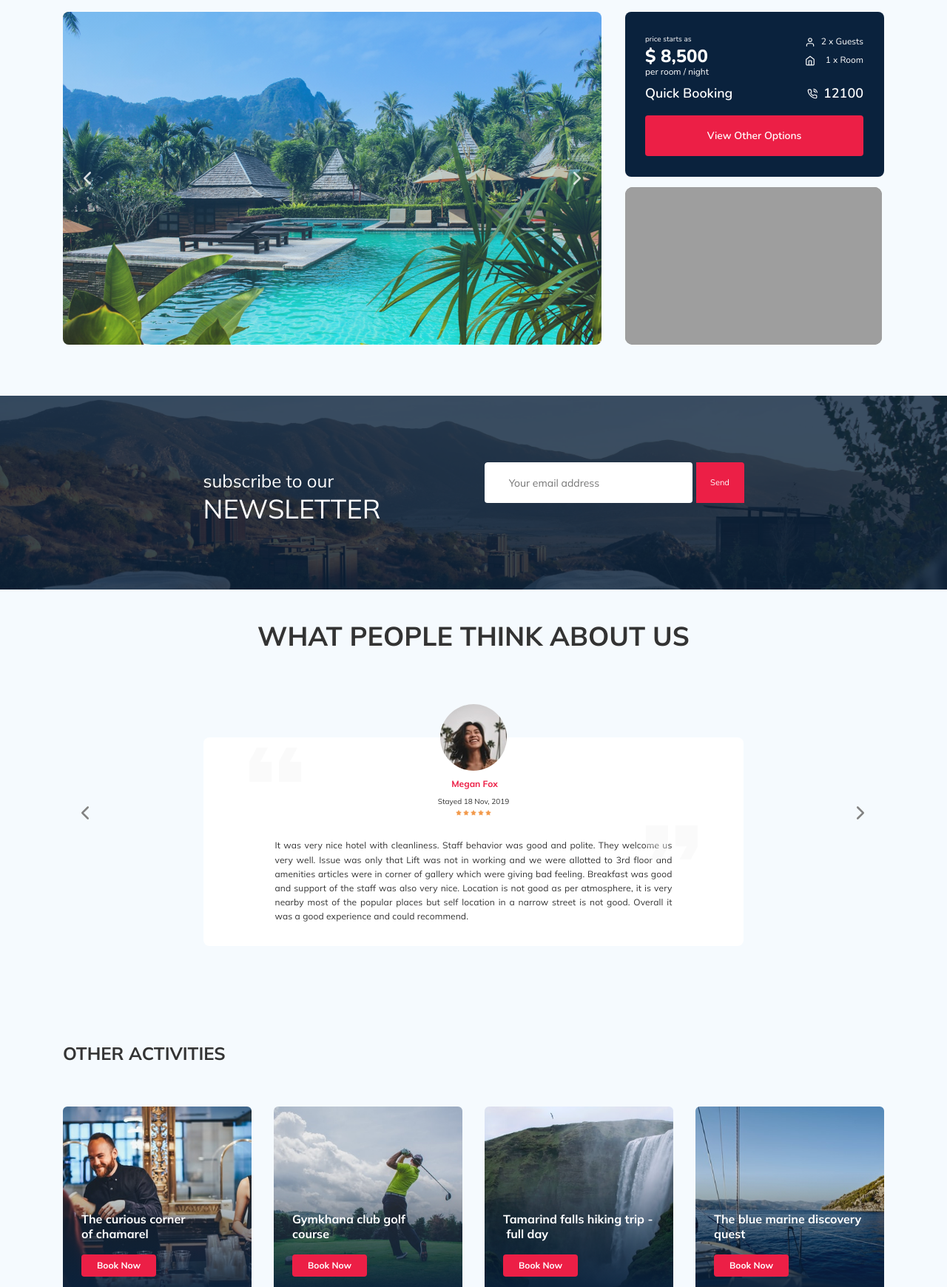
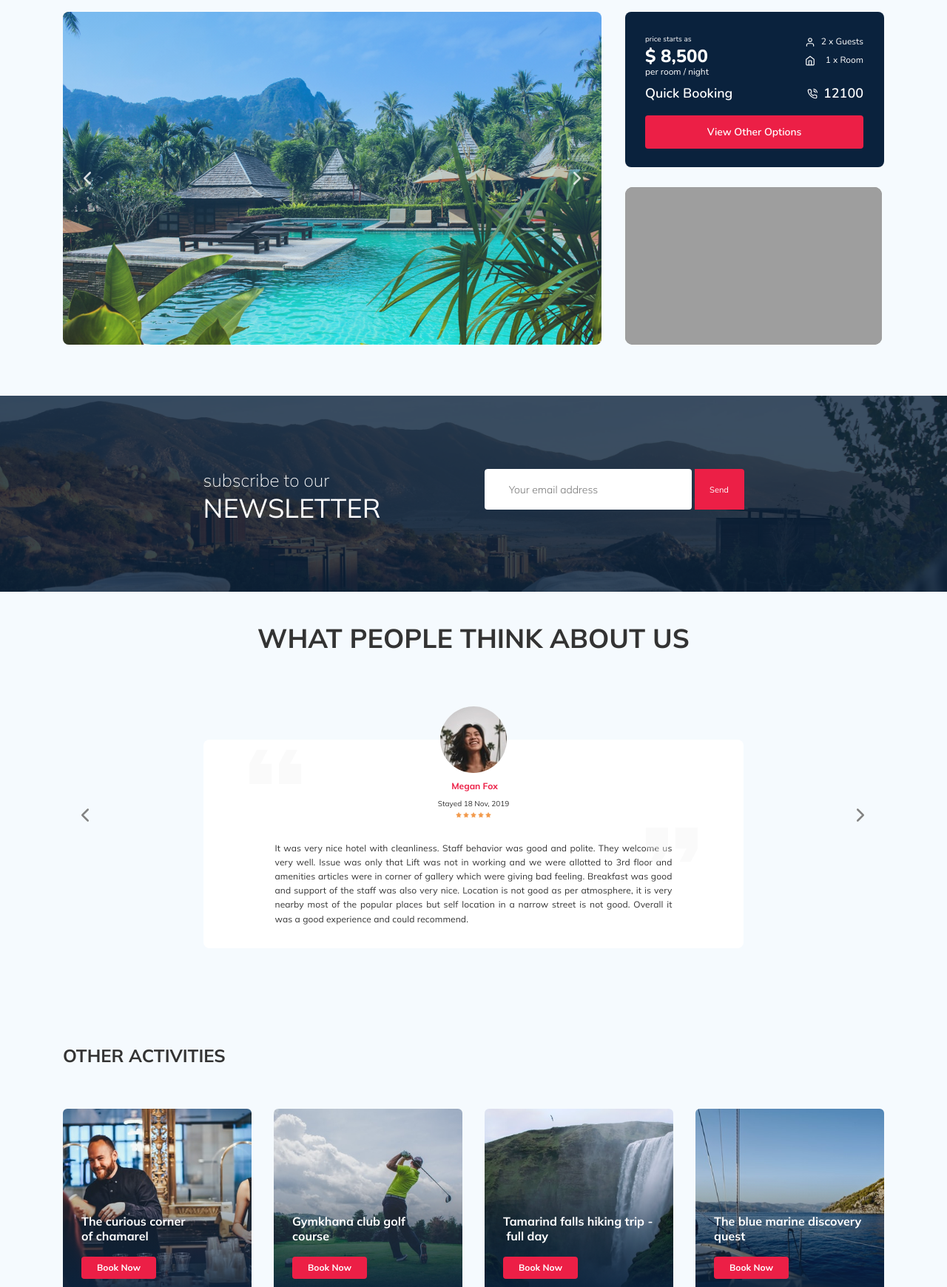
Before and after one commit to kaskoalex/tour-plan, a PHP site: page / in a window 1280 px wide. Shown: the part 334-2074 px from the top of the page at 74% size. Run offline with PHP 8.4, Linux system fonts and the light colour scheme; a map, chart or similar area stays blank; grey boxes are pictures that could not be loaded.

Commit message:
fix: subscribe

```diff
--- a/css/style.css
+++ b/css/style.css
@@ -64,8 +64,6 @@ img {
 
 .invalid {
   color: #EC1F46;
-  border-bottom: 1px solid #EC1F46;
-  z-index: 99;
 }
 
 /*! normalize.css v8.0.1 | MIT License | github.com/necolas/normalize.css */
@@ -740,7 +738,7 @@ template {
   border-radius: 8px;
   width: 350px;
   min-height: 210px;
-  padding: 30px 28px 28px 27px;
+  padding: 30px 28px 17px 27px;
 }
 
 .booking__info {
@@ -854,6 +852,7 @@ template {
 .booking__button {
   width: 100%;
   min-height: 45px;
+  padding: 10px;
   font-weight: 600;
   font-size: 14px;
   line-height: 19px;
@@ -874,7 +873,7 @@ template {
 
 .newsletter {
   position: relative;
-  padding: 80px 0 67px 0;
+  padding: 99px 0 71px 0;
   background-image: url(../img/newsletter-bg.jpg);
   background-repeat: no-repeat;
   background-position: center;
@@ -901,19 +900,19 @@ template {
   -webkit-box-align: center;
       -ms-flex-align: center;
           align-items: center;
-  -webkit-box-pack: justify;
-      -ms-flex-pack: justify;
-          justify-content: space-between;
+  -webkit-box-pack: space-evenly;
+      -ms-flex-pack: space-evenly;
+          justify-content: space-evenly;
   max-width: 731px;
   margin: auto;
 }
 
 .newsletter-title {
   color: #ffff;
-  font-style: normal;
-  font-weight: 300;
+  font-weight: 200;
   font-size: 24px;
   line-height: 30px;
+  margin-top: 0px;
 }
 
 .newsletter-title__strong {
@@ -921,6 +920,7 @@ template {
   font-size: 36px;
   line-height: 45px;
   text-transform: uppercase;
+  font-weight: 400;
 }
 
 .subscribe {
@@ -964,7 +964,7 @@ template {
 
 .subscribe__button {
   position: absolute;
-  min-width: 65px;
+  min-width: 67px;
   right: 0;
   top: 0;
   height: 100%;
--- a/index.html
+++ b/index.html
@@ -8,7 +8,7 @@
     <link rel="shortcut icon" href="favicon.ico" type="image/x-icon" />
     <link rel="icon" href="favicon.ico" type="image/x-icon" />
     <link
-      href="https://fonts.googleapis.com/css2?family=Mulish:wght@400;700&family=Nunito:wght@400;600;700;800&display=swap"
+      href="https://fonts.googleapis.com/css2?family=Mulish:wght@200;300;400;700&family=Nunito:wght@400;600;700;800&display=swap"
       rel="stylesheet"
     />
     <link rel="stylesheet" href="css/swiper-bundle.min.css" />
--- a/sass/_settings.sass
+++ b/sass/_settings.sass
@@ -44,5 +44,3 @@ img
   flex-wrap: wrap
 .invalid
   color: $primary
-  border-bottom: 1px solid $primary
-  z-index: 99
--- a/sass/blocks/_hotel.sass
+++ b/sass/blocks/_hotel.sass
@@ -115,7 +115,7 @@
   border-radius: 8px
   width: 350px
   min-height: 210px
-  padding: 30px 28px 28px 27px
+  padding: 30px 28px 17px 27px
   &__info
     display: flex
     justify-content: space-between
@@ -176,6 +176,7 @@
   &__button
     width: 100%
     min-height: 45px
+    padding: 10px
     font-weight: 600
     font-size: 14px
     line-height: 19px
--- a/sass/blocks/_newsletter.sass
+++ b/sass/blocks/_newsletter.sass
@@ -1,6 +1,6 @@
 .newsletter
   position: relative
-  padding: 80px 0 67px 0
+  padding: 99px 0 71px 0
   background-image: url(../img/newsletter-bg.jpg)
   background-repeat: no-repeat
   background-position: center
@@ -19,20 +19,22 @@
     position: relative
     display: flex
     align-items: center
-    justify-content: space-between
+    justify-content: space-evenly
     max-width: 731px
     margin: auto
+
   &-title
     color: $light
-    font-style: normal
-    font-weight: 300
+    font-weight: 200
     font-size: 24px
     line-height: 30px
+    margin-top: 0px
     &__strong
       display: block
       font-size: 36px
       line-height: 45px
       text-transform: uppercase
+      font-weight: 400
 .subscribe
   display: flex
   flex-direction: column
@@ -61,7 +63,7 @@
     margin-right: 0
   &__button
     position: absolute
-    min-width: 65px
+    min-width: 67px
     right: 0
     top: 0
     height: 100%
```
Also changed, not shown: 1 other file.
